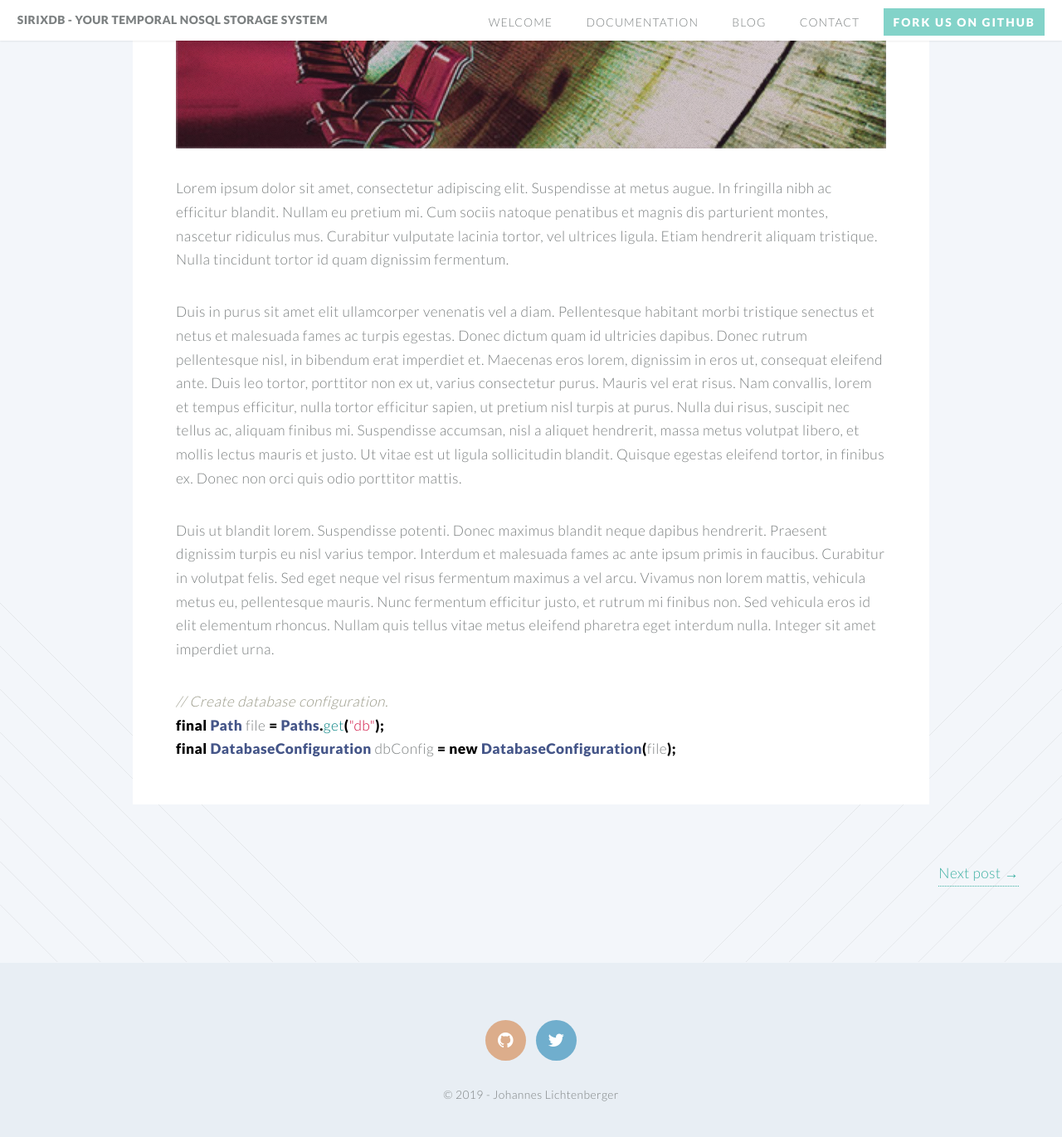
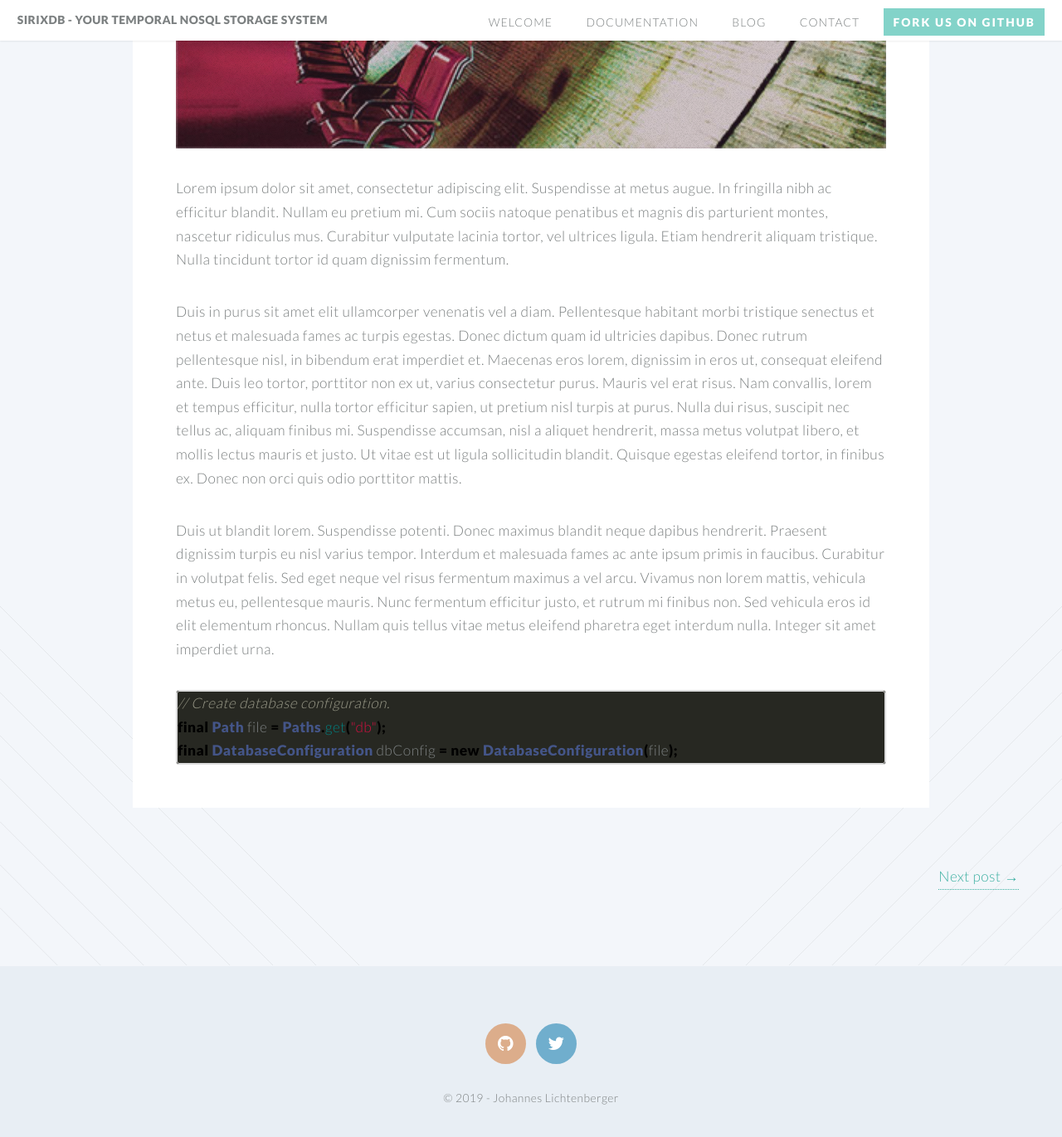
Before and after one commit to sirixdb/sirixdb.github.io, a Jekyll site: the page built from _posts/2014-08-07-first-post.markdown, in a window 1280 px wide and 1400 px high, scrolled down 631 px. Shown: the top 1371 px of the window at 83% size. Built offline with Jekyll 4.4.1, drawn with Linux system fonts in a browser that asks for light colours.

Commit message:
Update style.css

```diff
--- a/css/style.css
+++ b/css/style.css
@@ -1103,6 +1103,16 @@
 			width: 5em;
 		}
 
+.highlight {
+  border: 1px solid #dbdbdb;
+  background-color: #272822;
+  border-radius: 3px;
+
+/** This part **/
+  max-height: 300px;
+  overflow-y: auto;
+}
+
 .highlight .hll { background-color: #ffffcc }
 .highlight .c { color: #999988; font-style: italic } /* Comment */
 .highlight .err { color: #a61717; background-color: #e3d2d2 } /* Error */
```
